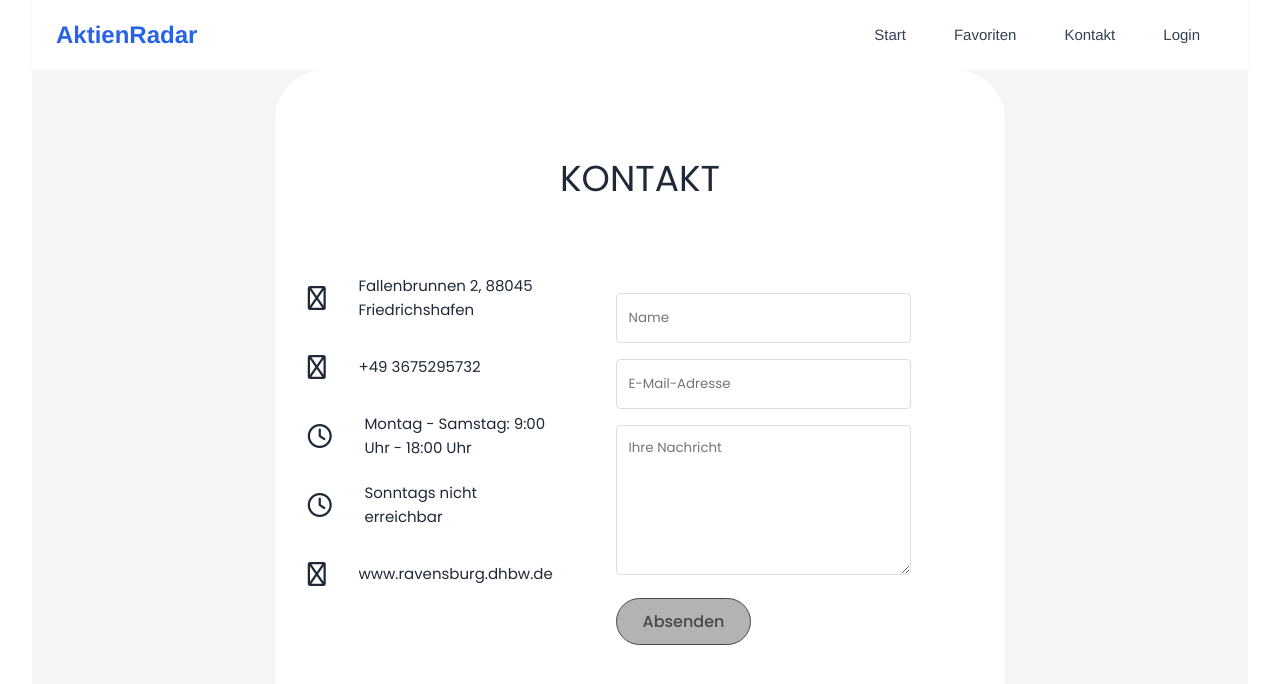
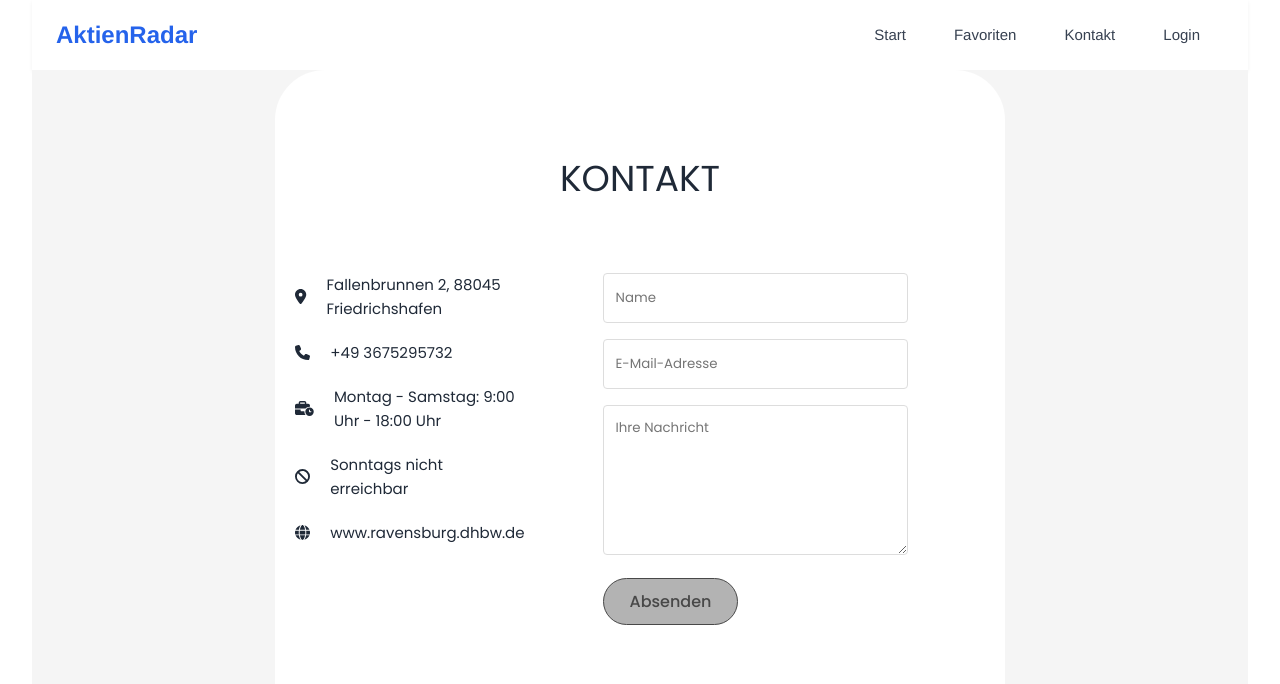
Before and after one commit to FD-Outside/web-eng-2-vue-fronted, a Vue app: page /contact in a window 1280 px wide. Shown: the top 684 px of the page. Built offline with nearby package versions, Linux system fonts and the light colour scheme; a web font is replaced by a local one.

Commit message:
fix: fix font-awesome-icons

```diff
--- a/package.json
+++ b/package.json
@@ -11,6 +11,10 @@
     "type-check": "vue-tsc --build"
   },
   "dependencies": {
+    "@fortawesome/fontawesome-svg-core": "^6.7.2",
+    "@fortawesome/free-regular-svg-icons": "^6.7.2",
+    "@fortawesome/free-solid-svg-icons": "^6.7.2",
+    "@fortawesome/vue-fontawesome": "^3.0.8",
     "chart.js": "^4.4.9",
     "chartjs-adapter-date-fns": "^3.0.0",
     "chartjs-chart-financial": "^0.2.1",
--- a/src/components/headerComponent.vue
+++ b/src/components/headerComponent.vue
@@ -5,7 +5,7 @@
       <h1 class="logo">AktienRadar</h1>
       <nav class="nav-links">
         <button id="menu-close-button" class="logo-button">
-          <i class="fa-solid fa-times"></i>
+          <font-awesome-icon icon="fa-solid fa-times" />
         </button>
         <router-link to="/" @click="closeMenu">Start</router-link>
         <router-link to="/favorites" @click="closeMenu">Favoriten</router-link>
@@ -13,7 +13,7 @@
         <router-link to="/login" @click="closeMenu">Login</router-link>
       </nav>
       <button id="menu-open-button" class="logo-button">
-        ☰✖
+        <font-awesome-icon icon="fa-solid fa-bars" />
       </button>
     </div>
   </header>
@@ -129,6 +129,7 @@ export default {
     display: block;
     background: transparent;
     border: none;
+    cursor: pointer;
   }
 
   .header-container #menu-close-button {
--- a/src/main.ts
+++ b/src/main.ts
@@ -6,9 +6,18 @@ import { createPinia } from 'pinia'
 import App from './App.vue'
 import router from './router'
 
+import { library } from '@fortawesome/fontawesome-svg-core';
+import { FontAwesomeIcon } from '@fortawesome/vue-fontawesome';
+import { faArrowUp, faArrowDown, faStar as faStarSolid, faMagnifyingGlass, faBars, faTimes, faMapMarkerAlt, faPhone, faBusinessTime, faBan, faGlobe } from '@fortawesome/free-solid-svg-icons';
+import { faStar as faStarRegular } from '@fortawesome/free-regular-svg-icons';
+
+library.add(faArrowUp, faArrowDown, faStarSolid, faStarRegular, faMagnifyingGlass, faBars, faTimes, faMapMarkerAlt, faPhone, faBusinessTime, faBan, faGlobe);
+
 const app = createApp(App)
 
 app.use(createPinia())
 app.use(router)
 
+app.component('font-awesome-icon', FontAwesomeIcon);
+
 app.mount('#app')
--- a/src/views/ContactView.vue
+++ b/src/views/ContactView.vue
@@ -1,8 +1,6 @@
 <template>
     <div class="contact-page">
-        <link
-			rel="stylesheet"
-			href="https://cdnjs.cloudflare.com/ajax/libs/font-awesome/6.7.2/css/all.min.css">
+        <link rel="stylesheet" href="https://cdnjs.cloudflare.com/ajax/libs/font-awesome/6.7.2/css/all.min.css">
         </link>
 
         <div class="contact-container">
@@ -10,45 +8,31 @@
             <div class="contact-content">
                 <ul class="contact-info-list">
                     <li class="contact-info">
-                        <i class="fa-solid fa-location-crosshairs"></i>
+                        <font-awesome-icon icon="fa-solid fa-map-marker-alt"/>
                         <p>Fallenbrunnen 2, 88045 Friedrichshafen</p>
                     </li>
                     <li class="contact-info">
-                        <i class="fa-solid fa-phone"></i>
+                        <font-awesome-icon icon="fa-solid fa-phone"/>
                         <p>+49 3675295732</p>
                     </li>
                     <li class="contact-info">
-                        <i class="fa-solid fa-clock"></i>
+                        <font-awesome-icon icon="fa-solid fa-business-time"/>
                         <p>Montag - Samstag: 9:00 Uhr - 18:00 Uhr</p>
                     </li>
                     <li class="contact-info">
-                        <i class="fa-solid fa-clock"></i>
+                        <font-awesome-icon icon="fa-solid fa-ban"/>
                         <p>Sonntags nicht erreichbar</p>
                     </li>
                     <li class="contact-info">
-                        <i class="fa-solid fa-globe"></i>
+                        <font-awesome-icon icon="fa-solid fa-globe"/>
                         <p>www.ravensburg.dhbw.de</p>
                     </li>
                 </ul>
 
                 <form action="#" class="contact-form">
-                    <input
-                        type="text"
-                        placeholder="Name"
-                        class="form-input"
-                        required
-                    />
-                    <input
-                        type="email"
-                        placeholder="E-Mail-Adresse"
-                        class="form-input"
-                        required
-                    />
-                    <textarea
-                        placeholder="Ihre Nachricht"
-                        class="form-input"
-                        required
-                    ></textarea>
+                    <input type="text" placeholder="Name" class="form-input" required />
+                    <input type="email" placeholder="E-Mail-Adresse" class="form-input" required />
+                    <textarea placeholder="Ihre Nachricht" class="form-input" required></textarea>
                     <button class="submit-button">Absenden</button>
                 </form>
             </div>
@@ -133,8 +117,8 @@
 }
 
 .contact-form {
-        margin-top: 40px;
-        margin-left: 20px;
+    margin-top: 20px;
+    margin-left: 30px;
 }
 
 .contact-form .form-input {
@@ -149,7 +133,8 @@
 }
 
 .contact-form .form-input:focus {
-        border-color: rgb(72, 72, 72);;
+    border-color: rgb(72, 72, 72);
+    ;
 }
 
 .contact-form textarea.form-input {
@@ -172,13 +157,15 @@
 
 .contact-form .submit-button:hover {
     background: transparent;
-        color: rgb(72, 72, 72);;
+    color: rgb(72, 72, 72);
+    ;
 }
 
 @media (max-width: 1000px) {
     .contact-page {
         height: auto;
     }
+
     .contact-content {
         flex-direction: column-reverse;
     }
--- a/src/views/MainPageView.vue
+++ b/src/views/MainPageView.vue
@@ -1,9 +1,5 @@
 <template>
     <main class="content">
-        <link
-			rel="stylesheet"
-			href="https://cdnjs.cloudflare.com/ajax/libs/font-awesome/6.7.2/css/all.min.css">
-        </link>
         <h2 class="section-title">Live Aktienkurse</h2>
         <p class="section-description">Wählen Sie eine Aktie aus, um den aktuellen Kurs zu sehen:</p>
         <input v-model="searchQuery" type="text" placeholder="🔍   Suchen Sie nach bestimmten Aktien"
@@ -16,14 +12,10 @@
                 <div class="price-container">
                     <p>Kurs: {{ stock.price }} $</p>
                     <p class="daily-change">
-                        <i :class="[
-                                'fa-solid',
-                                stock.dailyChange > 0 ? 'fa-arrow-up' : stock.dailyChange < 0 ? 'fa-arrow-down' : ''
-                            ]"
-                            :style="{
-                                color: stock.dailyChange > 0 ? 'green' : stock.dailyChange < 0 ? 'red' : '#666'
-                            }"
-                        ></i>
+                        <font-awesome-icon
+                            :icon="['fas', stock.dailyChange > 0 ? 'arrow-up' : stock.dailyChange < 0 ? 'arrow-down' : '']"
+                            :style="{ color: stock.dailyChange > 0 ? 'green' : stock.dailyChange < 0 ? 'red' : '#666' }"
+                        />
                         {{ stock.dailyChange }}%
                     </p>
                 </div>
```
Also changed, not shown: 1 other file (tests, documents, lock files or other folders). Lines whose indentation alone changed are shown as unchanged.
